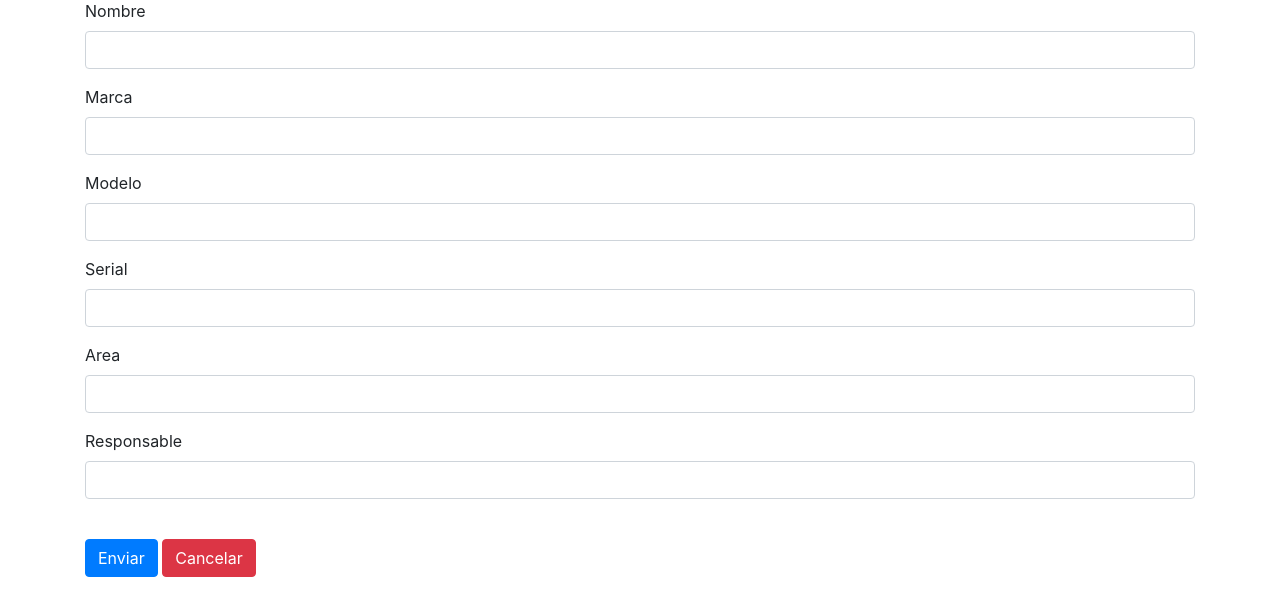
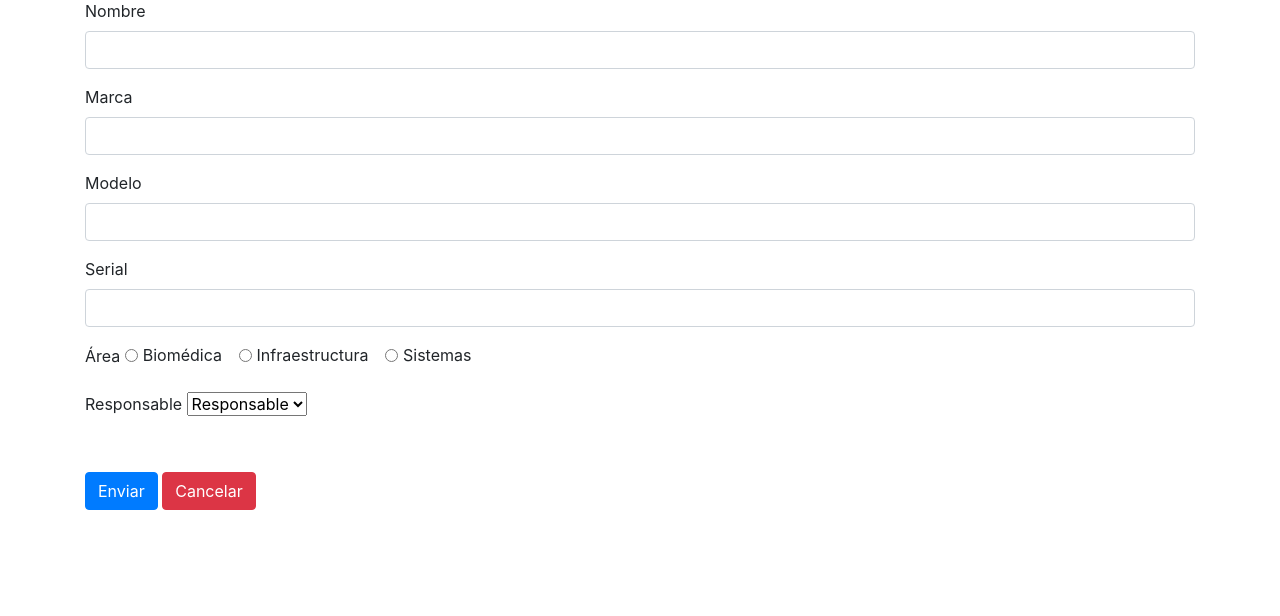
Before and after one commit to Mpaulinatp/Practica2, a Django app: page /inventario/crear in a window 1280 px wide. Shown: the part 57-673 px from the top of the page. Run offline with Django 4.2, Linux system fonts and the light colour scheme; data that the repository does not hold is empty; some libraries are stand-ins or nearby versions.

Commit message:
desplegable y radio button

```diff
--- a/inventario/library/templates/inventario/crearIn.html
+++ b/inventario/library/templates/inventario/crearIn.html
@@ -1,44 +1,60 @@
-{% extends 'base.html'  %}
+{% extends 'base.html' %}
 
-{% block titulo  %} Crear nuevo equipo {% endblock %}
+{% block titulo %} Crear nuevo equipo {% endblock %}
 
 {% block contenido %}
 <form action="" method="post">
   {% csrf_token %}
   <div class="form-group">
-        <label for="" >Nombre</label>
+    <label for="">Nombre</label>
     <input type="text" name="nombre" id="nombre" class="form-control" placeholder="" aria-describedby="helpId" required>
 
   </div>
 
   <div class="form-group">
-        <label for="" >Marca</label>
+    <label for="">Marca</label>
     <input type="text" name="marca" id="marca" class="form-control" placeholder="" aria-describedby="helpId" required>
 
   </div>
 
 
   <div class="form-group">
-        <label for="" >Modelo</label>
-        <input type="text" name="modelo" id="modelo" class="form-control" placeholder="" aria-describedby="helpId"  required>
+    <label for="">Modelo</label>
+    <input type="text" name="modelo" id="modelo" class="form-control" placeholder="" aria-describedby="helpId" required>
 
   </div>
 
   <div class="form-group">
-        <label for="" >Serial</label>
+    <label for="">Serial</label>
     <input type="text" name="serial" id="serial" class="form-control" placeholder="" aria-describedby="helpId" required>
 
   </div>
 
   <div class="form-group">
-        <label for="" >Area</label>
-        <input type="text" name="area" id="area" class="form-control" placeholder="" aria-describedby="helpId" required>
+    <label for="name" class="custom-label" >Área</label>
+    <div class="form-check form-check-inline custom-radio">
+      <input class="form-check-input" type="radio" name="area" id="area" value="Biomédica" >
+      <label  class="form-check-label" for="inlineRadio1">Biomédica</label>
+    </div>
+    <div class="form-check form-check-inline custom-radio">
+      <input class="form-check-input" type="radio" name="area" id="area" value="Infraestructura" >
+      <label class="form-check-label" for="inlineRadio2">Infraestructura</label>
+    </div>
+    <div class="form-check form-check-inline custom-radio">
+      <input class="form-check-input" type="radio" name="area" id="area" value="Sistemas" >
+      <label class="form-check-label" for="inlineRadio3">Sistemas</label>
+    </div>
   </div>
 
+
   <div class="form-group">
-        <label for="" >Responsable</label>
-        <input type="text" name="responsable" id="responsable" class="form-control" placeholder="" aria-describedby="helpId" required>
-
+    <label for="">Responsable</label>
+    <select class="form-select form-select-lg mb-3" aria-label=".form-select-lg example" type="text" name="responsable" id="responsable" required>
+      <option selected>Responsable</option>
+      {% for responsable in responsables %}
+      <option value="{{ responsable.nombre|add:" "|add:responsable.apellido }}">{{ responsable.nombre|add:" "|add:responsable.apellido }}</option>
+      {% endfor %}
+    </select>
   </div>
 
 
--- a/inventario/library/views.py
+++ b/inventario/library/views.py
@@ -23,7 +23,8 @@ def crearIn(request):
     if infoActivo.is_valid():
         infoActivo.save()
         return redirect('inventario')
-    return render(request, 'inventario/crearIn.html')
+    responsables = Respons.objects.all()
+    return render(request, 'inventario/crearIn.html', {'responsables':responsables})
 
 def borrarIn(request, id):
     equipo =Invent.objects.get(id=id)
```
Lines whose indentation alone changed are shown as unchanged.
